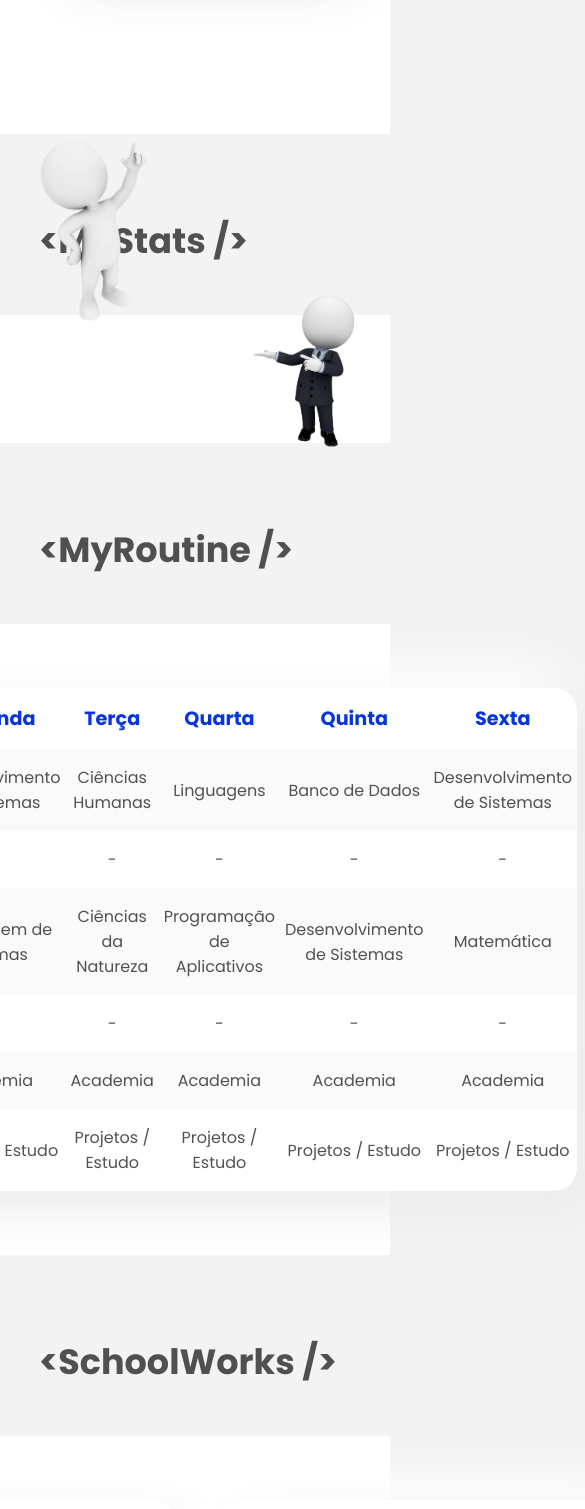
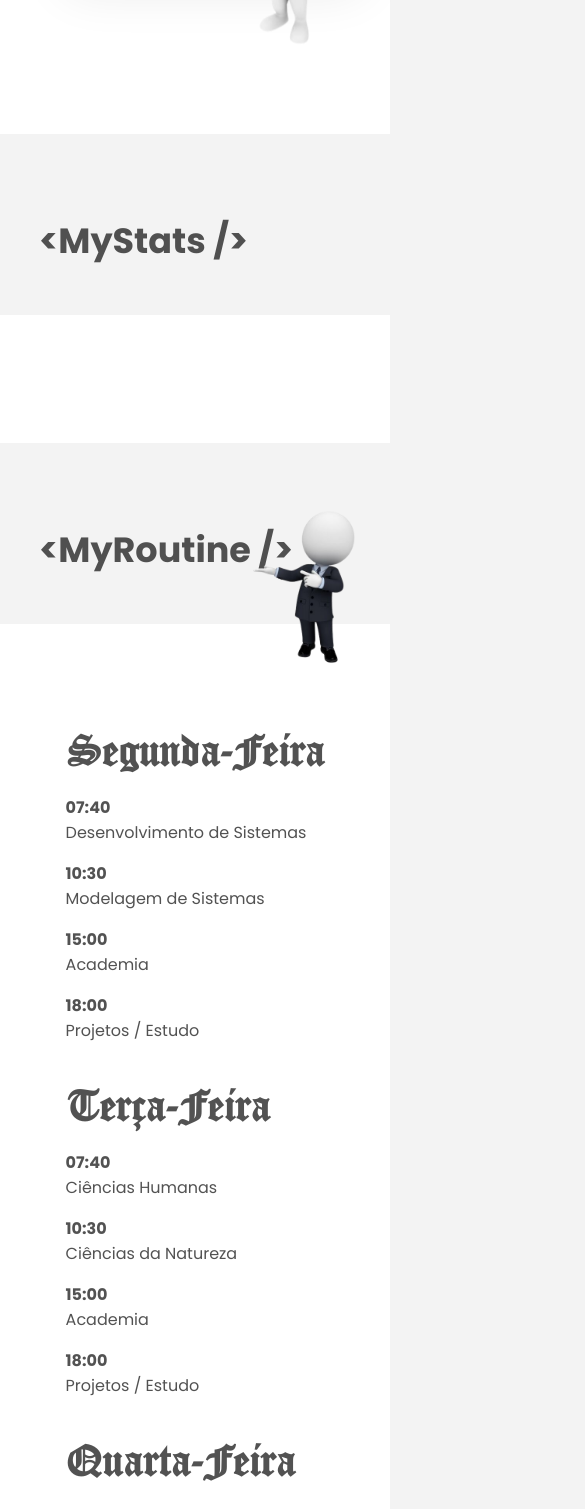
Before and after one commit to lightsource713/portfolio-pessol, a React (Vite) app: page /about in a window 390 px wide. Shown: the part 2418-3927 px from the top of the page, 585 px wide, since content can reach past the window. Built offline with nearby package versions, Linux system fonts and the light colour scheme; no server answers.

Commit message:
:ok_hand: full style for mobile in about page

```diff
--- a/src/components/MyRoutine/MyRoutine.css
+++ b/src/components/MyRoutine/MyRoutine.css
@@ -1,13 +1,15 @@
-.routine{
+.routine {
     padding: 7rem 19rem;
 }
-.routine img{
+
+.routine img {
     margin-top: -25.5rem;
 }
-.table{
+
+.table {
     font-family: 'Poppins';
     border-radius: 1rem;
-    border-collapse:collapse;
+    border-collapse: collapse;
     background-color: #FFFF;
     width: 100%;
     border-spacing: 1rem;
@@ -17,22 +19,51 @@
     animation-range: cover 0% cover 50%;
     transition: 0.5s;
 }
-th{
+
+th {
     padding: 1rem;
     color: var(--primary-color);
     font-size: 1.2rem;
 }
+
 tr:nth-child(even) {
     background-color: #e0e0e02a;
-  }
+}
 
-td{
+td {
     padding: 1rem 5px 1rem 5px;
 }
-.table th, .table td {
+
+.table th,
+.table td {
     text-align: center;
 }
 
-th:first-child, td:first-child{
+th:first-child,
+td:first-child {
     font-weight: 600;
 }
+
+@media screen and (max-width: 650px) {
+    .mobileTable {
+        font-family: 'OldEnglishFive';
+    }
+
+    .mobileTable p {
+        display: flex;
+        flex-direction: column;
+        margin-top: 1rem;
+        justify-content: flex-start;
+    }
+
+    .mobileTable h1 {
+        margin-top: 2rem;
+    }
+
+    .routine img,
+    .imgRout {
+        margin-bottom: 0rem;
+        position: absolute;
+        margin-top: -12rem;
+    }
+}
--- a/src/components/MyRoutine/index.tsx
+++ b/src/components/MyRoutine/index.tsx
@@ -1,11 +1,24 @@
 import './MyRoutine.css'
+import useMediaQuery from '@mui/material/useMediaQuery'
+
+const MediaQueryComponent = () => {
+    const isDesktop = useMediaQuery('(min-width:800px)');
+    const isMobile = useMediaQuery('(max-width:800px)');
+
+    return { isDesktop, isMobile };
+};
 
 
 export default function MyRoutine() {
+    const { isDesktop, isMobile } = MediaQueryComponent();
+
     return (
         <>
             <div className="section routine">
-                <img src="./bnc-terno.png" className="sectionImg"/>
+                <img src="./bnc-terno.png" className="sectionImg imgRout" />
+                {isDesktop && (
+                    <>
+
                         <table className="table form">
                             <tr>
                                 <th>Horário</th>
@@ -64,6 +77,44 @@ export default function MyRoutine() {
                                 <td>Projetos / Estudo</td>
                             </tr>
                         </table>
+                    </>)}
+                    {isMobile &&(
+                        <>
+                        <div className="mobileTable">
+                        <h1>Segunda-Feira</h1>
+
+                        <p><span>07:40</span>Desenvolvimento de Sistemas</p>
+                        <p><span>10:30</span>Modelagem de Sistemas</p>
+                        <p><span>15:00</span>Academia</p>
+                        <p><span>18:00</span>Projetos / Estudo</p>
+
+                        <h1>Terça-Feira</h1>
+                        <p><span>07:40</span>Ciências Humanas</p>
+                        <p><span>10:30</span>Ciências da Natureza</p>
+                        <p><span>15:00</span>Academia</p>
+                        <p><span>18:00</span>Projetos / Estudo</p>
+
+                        <h1>Quarta-Feira</h1>
+                        <p><span>07:40</span>Linguagens</p>
+                        <p><span>10:30</span>Programação de Aplicativos</p>
+                        <p><span>15:00</span>Academia</p>
+                        <p><span>18:00</span>Projetos / Estudo</p>
+
+                        <h1>Quinta-Feira</h1>
+                        <p><span>07:40</span>Banco de Dados</p>
+                        <p><span>10:30</span>Desenvolvimento de Sistemas</p>
+                        <p><span>15:00</span>Academia</p>
+                        <p><span>18:00</span>Projetos / Estudo</p>
+
+                        <h1>Sexta-Feira</h1>
+                        <p><span>07:40</span>Desenvolvimento de Sistemas</p>
+                        <p><span>10:30</span>Matemática</p>
+                        <p><span>15:00</span>Academia</p>
+                        <p><span>18:00</span>Projetos / Estudo</p>
+
+                        </div>
+                        </>
+                    )}
             </div>
         </>
     )
--- a/src/components/MyStats/styles.css
+++ b/src/components/MyStats/styles.css
@@ -1,4 +1,4 @@
-.statsImg{
+.statsImg {
     left: 0;
     margin-top: -35vh;
     margin-left: 1vw;
@@ -7,45 +7,75 @@
     position: absolute;
     filter: var(--shadow);
 }
-.statSection{
+
+.statSection {
     display: flex;
     flex-direction: column;
     align-items: center;
     gap: 1vh;
 }
-.statSection p{
+
+.statSection p {
     padding: 0rem 0rem;
     margin: 0;
 }
-.userData{
+
+.userData {
     display: flex;
     gap: 1.2vw;
     margin: 2vh 0vw;
 }
-.userData p{
+
+.userData p {
     background-color: var(--background);
     padding: 1vh 3vh;
     border-radius: 15px;
     color: var(--text-secondary);
     transition: 0.6s;
 }
-.userData p:hover{
-    scale: 1.05 ;
+
+.userData p:hover {
+    scale: 1.05;
     cursor: pointer;
-    background:none;
+    background: none;
 
 }
-.gitImg{
+
+.gitImg {
     max-width: 10vh;
     max-height: 10vh;
     border-radius: 100%;
     border: solid 0.3vw var(--background);
     transition: 0.6s;
 }
-.gitImg:hover{
+
+.gitImg:hover {
     scale: 1.2;
 }
-.gitstats{
+
+.gitstats {
     display: flex;
     gap: 1vw;
 }
+
+@media screen and (max-width: 650px) {
+
+    .statSection,
+    .userData,
+    .gitstats {
+        display: flex;
+        justify-content: center;
+        flex-direction: column;
+    }
+
+    .statsImg {
+        margin-right: 0rem;
+        margin-top: -99vh;
+        margin-left: 49%;
+        transform: scaleX(-1);
+        max-width: 48vw;
+        position: absolute;
+        filter: var(--shadow);
+    }
+
+}
--- a/src/components/Senai/Senai.css
+++ b/src/components/Senai/Senai.css
@@ -45,3 +45,47 @@
     padding: 2rem 2rem;
     justify-content: center;
 }
+
+@media screen and (max-width: 650px) {
+    .card {
+        width: 20rem;
+        height: 15rem;
+        padding: 2rem 2.5rem;
+        color: var(--text-primary);
+        font-weight: 600;
+        transition: 0.5s;
+        cursor: pointer;
+        animation: appear 1ms ease-in-out;
+        animation-timeline: view();
+        animation-range: cover 0% cover 50%;
+        transition: 0.5s;
+    }
+
+    .card p {
+        text-align: center;
+        font-family: 'proclamate_light';
+        font-size: 28px;
+        padding: 0rem 1rem 1rem 1rem;
+    }
+
+    .cardImage {
+        max-width: 150px;
+        max-height: 150px;
+        padding: 1rem;
+    }
+
+    .school, .sectionTech {
+        display: flex;
+        align-items: center;
+        justify-self: center;
+        flex-direction: column;
+        gap: 2.5rem;
+    }
+
+    .works {
+        display: flex;
+        padding: 2rem 2rem;
+        justify-content: center;
+    }
+
+}
```
Lines whose indentation alone changed are shown as unchanged.
